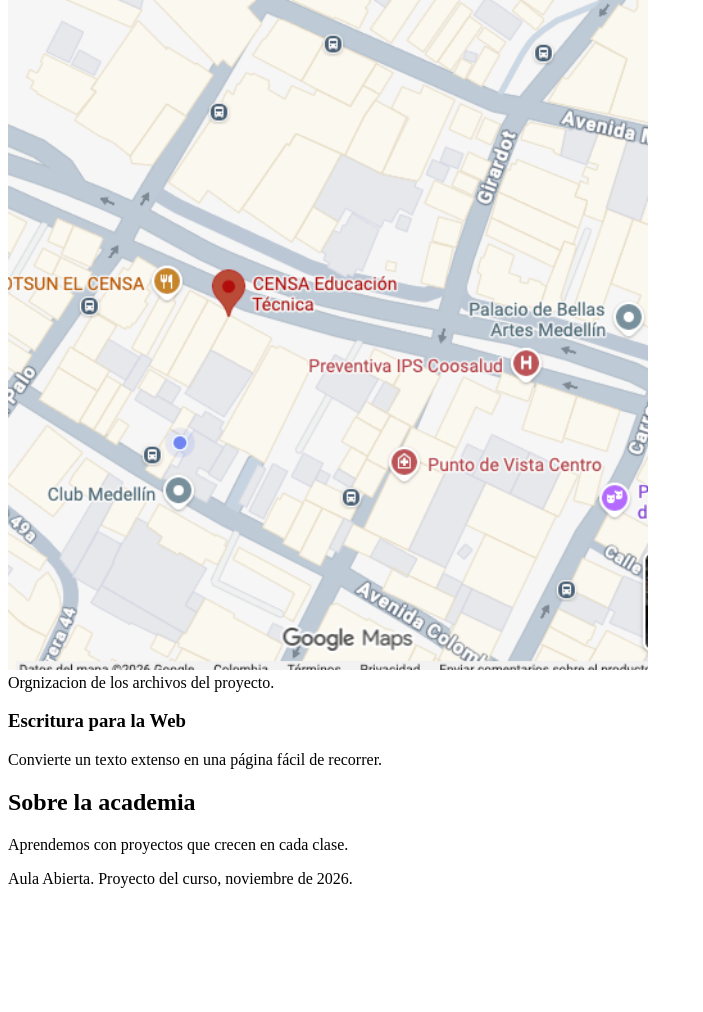
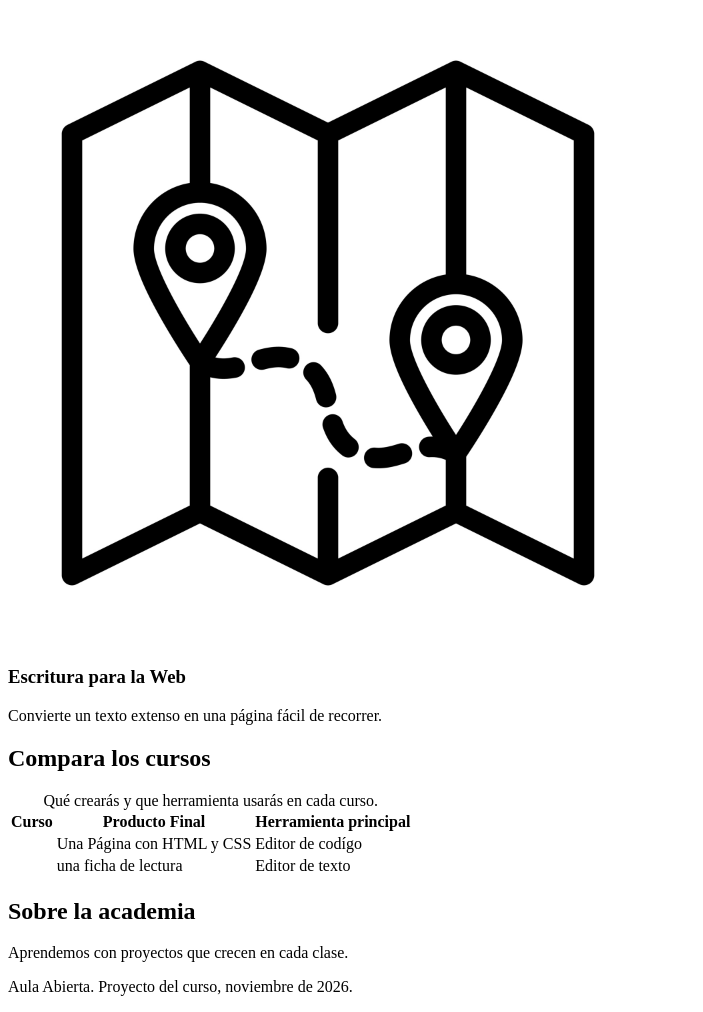
Before and after one commit to altair3542/Periodo_12, a plain HTML site: page web_basica/index.html in a window 1280 px wide. Shown: the part 600-1612 px from the top of the page, without its empty margins (0-703 px from the left). Before the commit the page ends 1504 px from the top, so only its background shows below. Drawn offline with Linux system fonts and the light colour scheme.

Commit message:
Add a new HTML page for displaying a map with a return link

```diff
--- a/web_basica/index.html
+++ b/web_basica/index.html
@@ -27,13 +27,19 @@
   <header>
     <h1>Aula Abierta</h1>
     <p>Aprende a crear para la Web.</p>
+    <nav aria-label="catalogo">
+      <ul>
+        <li><a href="#web-basica">Programacion web basica</a></li>
+        <li><a href="#escritura">Curso de escritura</a></li>
+      </ul>
+    </nav>
   </header>
 
   <main>
     <section id="cursos">
       <h2>Curso destacado</h2>
       <article>
-        <h3>Programación web básica</h3>
+        <h3 id="web-basica">Programación web básica</h3>
         <p>Construye tu primera página con HTML y CSS.</p>
 
         <p><strong>Requisito:</strong> trae un navegador actualizado. Puedes empezar <em>sin</em> experiencia previa.</p>
@@ -59,16 +65,47 @@
           <dd>Una ficha de lectura.</dd>
         </dl>
         <figure>
-          <img src="imagenes/mapa.png" width="640" heigth="280" alt="index.html esta junto a la carpeta imagenes que contiene mapa.png">
+          <a href="recursos/mapa.html">
+            <img src="imagenes/map_icono.jpg" width="640" heigth="280" alt="index.html esta junto a la carpeta imagenes que contiene mapa.png">
+          </a>
 
-          <figcaption>Orgnizacion de los archivos del proyecto.</figcaption>
         </figure>
       </article>
 
       <article>
-        <h3>Escritura para la Web</h3>
+        <h3 id="escritura">Escritura para la Web</h3>
         <p>Convierte un texto extenso en una página fácil de recorrer.</p>
       </article>
+
+      <section id="comparar">
+        <h2>Compara los cursos</h2>
+        <table>
+          <caption>Qué crearás y que herramienta usarás en cada curso.</caption>
+          <thead>
+            <tr>
+              <th scope="col">Curso</th>
+              <th scope="col">Producto Final</th>
+              <th scope="col">Herramienta principal</th>
+            </tr>
+          </thead>
+          <tbody>
+            <tr>
+              <th scope="row">
+                <a href="#web-basica"></a>
+              </th>
+              <td>Una Página con HTML y CSS</td>
+              <td>Editor de codígo</td>
+            </tr>
+            <tr>
+              <th scope="row">
+                <a href="#escritura"></a>
+              </th>
+              <td>una ficha de lectura</td>
+              <td>Editor de texto</td>
+            </tr>
+          </tbody>
+        </table>
+      </section>
     </section>
 
     <section id="academia">
```
Also changed, not shown: web_basica/recursos/mapa.html (added, +13 -0 lines), web_basica/imagenes/map_icono.jpg (added).
